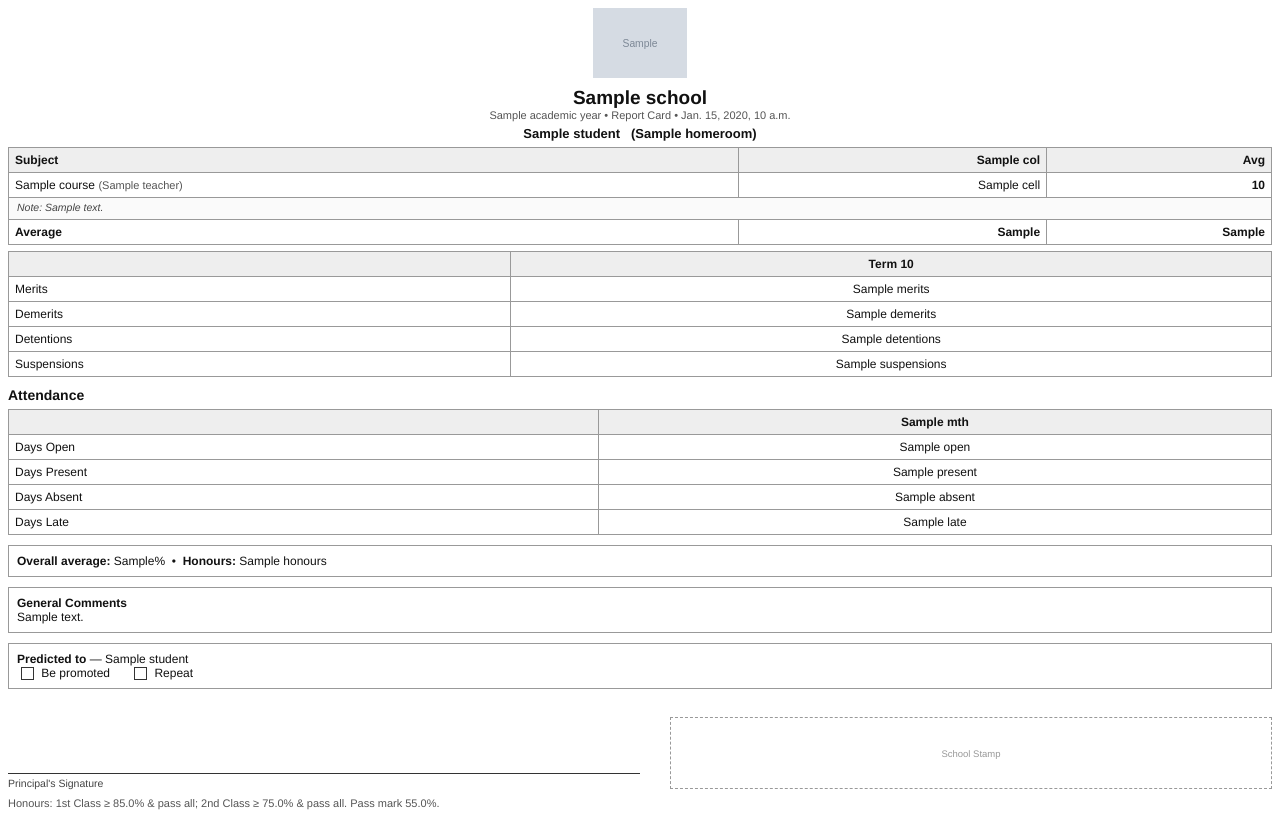
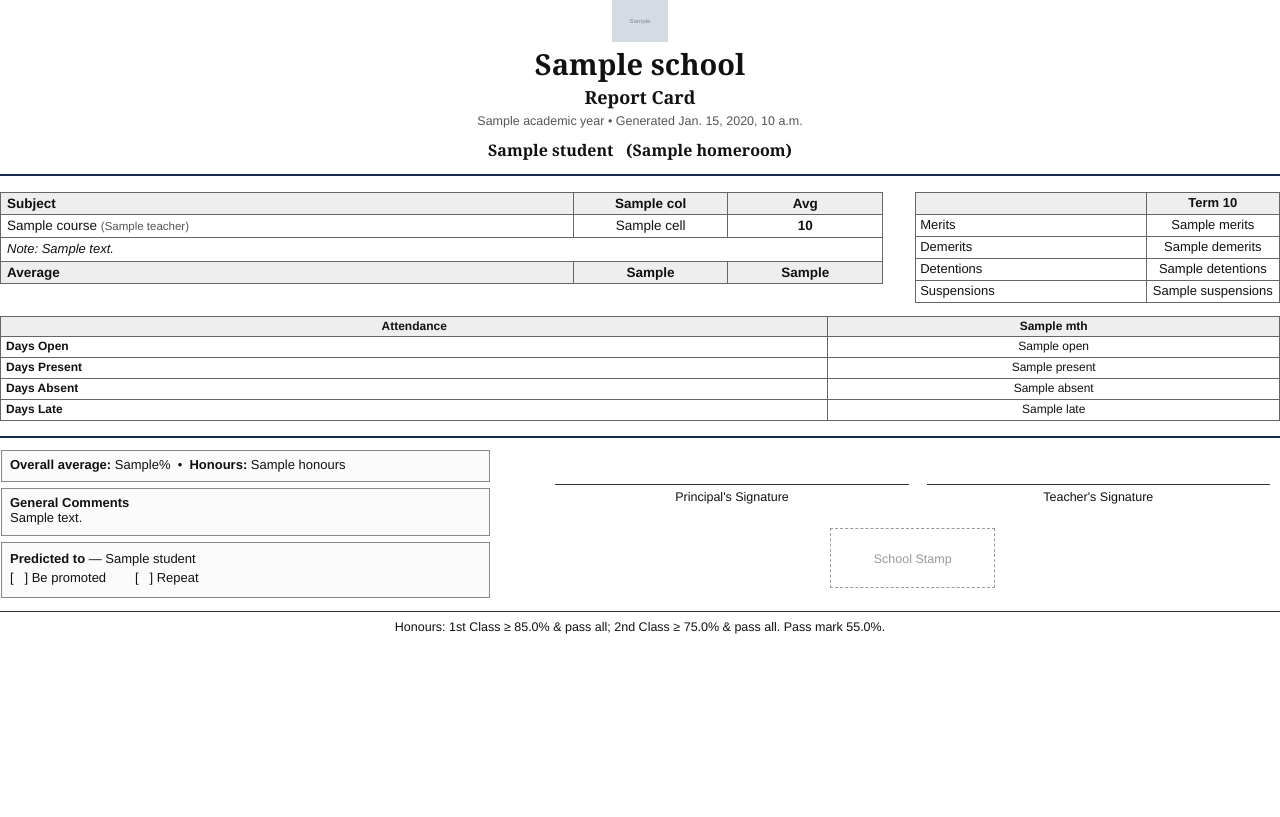
Before and after one commit to MajorWalt/school-management-system, a Django app: template templates/grades/report_card_pdf.html in a window 1280 px wide. After the commit the page ends 634 px from the top, so only its background shows below. Run offline with Django 5.2, Linux system fonts and the light colour scheme; the template is opened without the code that fills it: most values are stand-ins (such as "Sample title", 1, 10 or a date in 2020); grey boxes marked "Sample" are stand-in pictures; parts of the project's set-up code (start-up, migrations or seed data) failed here and were passed over.

Commit message:
Improve report card PDF layout

```diff
--- a/portals/views.py
+++ b/portals/views.py
@@ -166,7 +166,7 @@ def admin_dashboard(request):
         "staff": Staff.objects.filter(school=school, active=True).count(),
         "sections": Section.objects.filter(school=school).count(),
         "absences_today": Attendance.objects.filter(school=school, date=today, status="absent").count(),
-        "report_cards": ReportCard.objects.filter(school=school, status="draft").count(),
+        "report_cards": ReportCard.objects.filter(school=school).count(),
         "merits_this_month": MeritRecord.objects.filter(
             school=school,
             date__month=today.month,
--- a/templates/grades/report_card_pdf.html
+++ b/templates/grades/report_card_pdf.html
@@ -3,31 +3,289 @@
 <head>
 <meta charset="utf-8" />
 <style>
-	@page { size: letter portrait; margin: 1.2cm; }
-	body { font-family: Helvetica, Arial, sans-serif; font-size: 12px; color: #111; }
-	.card { page-break-after: always; }
+	@page {
+		size: letter portrait;
+		margin: 0.55cm 1cm 0.5cm 1cm;
+	}
+
+	body {
+		font-family: Helvetica, Arial, sans-serif;
+		color: #111;
+		font-size: 14px;
+		margin: 0;
+	}
+
+	table {
+		width: 100%;
+		border-collapse: collapse;
+	}
+
+	.card {
+		page-break-after: always;
+	}
+
+	.card:last-child {
+		page-break-after: auto;
+	}
+
 	.center { text-align: center; }
-	.right { text-align: right; }
-	.logo { max-height: 70px; margin-bottom: 6px; }
-	.school { font-size: 19px; font-weight: bold; }
-	.muted { color: #555; font-size: 11px; }
-	h2 { font-size: 14px; margin: 10px 0 4px 0; }
-	table { width: 100%; border-collapse: collapse; margin-top: 6px; }
-	th, td { border: 1px solid #999; padding: 5px 6px; font-size: 12px; }
-	th { background: #eee; text-align: center; white-space: nowrap; }
-	td.subj, th.subj { text-align: left; white-space: normal; }
-	td.num, th.num { text-align: right; white-space: nowrap; }
-	.summary th, .summary td { text-align: center; }
-	.note-row td { text-align: left; font-size: 10.5px; color: #444; font-style: italic; background: #fafafa; border-top: none; padding: 3px 8px 6px 8px; white-space: normal; }
-	.box { border: 1px solid #999; padding: 8px; margin-top: 10px; font-size: 12px; }
-	.tickbox { display: inline-block; width: 11px; height: 11px; border: 1px solid #333; vertical-align: middle; margin: 0 4px; }
-	.sign-area { margin-top: 28px; }
-	.sign-row { display: table; width: 100%; margin-top: 6px; }
-	.sign-col { display: table-cell; width: 50%; vertical-align: bottom; }
-	.sign-line { border-top: 1px solid #333; margin-top: 34px; padding-top: 3px; font-size: 10.5px; color: #444; }
-	.stamp-box { border: 1px dashed #999; height: 70px; width: 140px; display: table-cell; text-align: center; vertical-align: middle; font-size: 9.5px; color: #999; }
+
+	.logo {
+		width: 56px;
+		height: auto;
+	}
+
+	.school {
+		font-family: Georgia, "Times New Roman", serif;
+		font-size: 29px;
+		font-weight: bold;
+		line-height: 1.1;
+		margin-top: 3px;
+	}
+
+	.report-title {
+		font-family: Georgia, "Times New Roman", serif;
+		font-size: 18px;
+		font-weight: bold;
+		margin-top: 5px;
+	}
+
+	.muted {
+		color: #555;
+		font-size: 12.5px;
+	}
+
+	.report-meta {
+		margin-top: 5px;
+	}
+
+	.student-name {
+		margin-top: 11px;
+		font-weight: bold;
+		font-family: Georgia, "Times New Roman", serif;
+		font-size: 16px;
+	}
+
+	.header-line {
+		border-top: 2.5px solid #17284f;
+		margin: 13px 0 16px 0;
+	}
+
+	.top-layout > tbody > tr > td {
+		border: none;
+		padding: 0;
+		vertical-align: top;
+	}
+
+	.grades-wrapper { width: 69%; }
+	.conduct-spacer { width: 2.5%; }
+	.conduct-wrapper { width: 28.5%; }
+
+	.grades-table,
+	.conduct-table,
+	.attendance-table {
+		table-layout: fixed;
+		border-collapse: collapse;
+	}
+
+	.grades-table th,
+	.grades-table td,
+	.conduct-table th,
+	.conduct-table td,
+	.attendance-table th,
+	.attendance-table td {
+		border: 1px solid #666;
+		vertical-align: middle;
+		line-height: 1.15;
+	}
+
+	.grades-table th {
+		background: #eee;
+		font-size: 13.5px;
+		font-weight: bold;
+		padding: 3px 6px;
+	}
+
+	.grades-table td {
+		font-size: 13.5px;
+		padding: 3px 6px;
+	}
+
+	.grades-table .subj {
+		width: 57%;
+		text-align: left;
+	}
+
+	.grades-table .num {
+		width: 14.33%;
+		text-align: center;
+	}
+
+	.grades-table .muted {
+		font-size: 11.5px;
+		color: #555;
+	}
+
+	.note-cell {
+		font-size: 13px !important;
+		padding: 4px 6px !important;
+		background: #fff;
+		text-align: left;
+		font-style: italic;
+	}
+
+	.grades-table .average-row td {
+		background: #eee;
+		font-weight: bold;
+	}
+
+	.conduct-table th {
+		background: #eee;
+		font-size: 13px;
+		font-weight: bold;
+		padding: 3px 4px;
+	}
+
+	.conduct-table td {
+		font-size: 13px;
+		padding: 3px 4px;
+	}
+
+	.conduct-table th:first-child,
+	.conduct-table td:first-child {
+		width: 64%;
+		text-align: left;
+	}
+
+	.conduct-table .conduct-value {
+		width: 36%;
+		text-align: center;
+	}
+
+	.attendance-table {
+		margin-top: 13px;
+	}
+
+	.attendance-table th,
+	.attendance-table td {
+		font-size: 12px;
+		padding: 3px 3px;
+		text-align: center;
+	}
+
+	.attendance-table th {
+		background: #eee;
+		font-weight: bold;
+	}
+
+	.attendance-table th:first-child,
+	.attendance-table td:first-child {
+		width: 16%;
+		font-weight: bold;
+		text-align: left;
+		padding-left: 5px;
+		white-space: nowrap;
+	}
+
+	.attendance-table .attendance-month {
+		width: 8.4%;
+	}
+
+	.attendance-table th:first-child {
+		text-align: center;
+	}
+
+	.attendance-label {
+		white-space: nowrap;
+		font-size: 11.5px;
+		padding-left: 2px !important;
+		padding-right: 2px !important;
+	}
+
+	.footer-table {
+		margin-top: 15px;
+		border-top: 2.5px solid #17284f;
+		page-break-inside: avoid;
+	}
+
+	.footer-table > tbody > tr > td {
+		border: none;
+		vertical-align: top;
+		padding-top: 12px;
+	}
+
+	.footer-left {
+		width: 40.5%;
+		padding-right: 28px;
+	}
+
+	.footer-right {
+		width: 59.5%;
+		padding-left: 28px;
+	}
+
+	.box {
+		border: 1px solid #888;
+		padding: 6px 8px;
+		margin-top: 6px;
+		font-size: 13px;
+		background: #fbfbfb;
+		box-sizing: border-box;
+	}
+
+	.box:first-child {
+		margin-top: 0;
+	}
+
+	.average-box {
+		min-height: 32px;
+	}
+
+	.comments-box {
+		min-height: 48px;
+	}
+
+	.placement-box {
+		min-height: 56px;
+		line-height: 1.5;
+	}
+
+	.signature-table td {
+		border: none;
+		text-align: center;
+		padding: 34px 9px 0 9px;
+		font-size: 12.5px;
+	}
+
+	.signature-line {
+		border-top: 1px solid #333;
+		padding-top: 5px;
+		white-space: nowrap;
+	}
+
+	.stamp-box {
+		border: 1px dashed #999;
+		height: 60px;
+		line-height: 60px;
+		width: 165px;
+		display: inline-block;
+		text-align: center;
+		font-size: 12.5px;
+		color: #999;
+		box-sizing: border-box;
+	}
+
+	.honours-footer {
+		text-align: center;
+		font-size: 12.5px;
+		margin-top: 12px;
+		border-top: 1px solid #333;
+		padding-top: 8px;
+		page-break-inside: avoid;
+	}
 </style>
 </head>
+
 <body>
 {% for card in cards %}
 <div class="card">
@@ -35,12 +293,17 @@
 	<div class="center">
 		{% if school_logo %}<img src="{{ school_logo.url }}" class="logo" />{% endif %}
 		<div class="school">{{ school.name }}</div>
-		<div class="muted">{{ academic_year.name }} &bull; Report Card &bull; {{ today }}</div>
-		<div style="margin-top:5px;font-weight:bold;font-size:13px;">{{ card.student.get_full_name }} &nbsp; ({{ card.student.homeroom }})</div>
+		<div class="report-title">Report Card</div>
+		<div class="muted report-meta">{{ academic_year.name }} &bull; Generated {{ today }}</div>
+		<div class="student-name">{{ card.student.get_full_name }} &nbsp; ({{ card.student.homeroom }})</div>
 	</div>
 
-	<!-- Grades -->
-	<table>
+	<div class="header-line"></div>
+
+	<table class="top-layout">
+		<tr>
+			<td class="grades-wrapper">
+				<table class="grades-table">
 					<thead>
 						<tr>
 							<th class="subj">Subject</th>
@@ -58,86 +321,100 @@
 							<td class="num"><b>{{ row.avg_display }}</b></td>
 						</tr>
 						{% if row.teacher_note %}
-			<tr class="note-row">
-				<td colspan="{{ card.columns|length|add:2 }}">Note: {{ row.teacher_note }}</td>
+						<tr>
+							<td class="note-cell" colspan="{{ card.columns|length|add:2 }}">Note: {{ row.teacher_note }}</td>
 						</tr>
 						{% endif %}
 						{% endfor %}
-			<tr>
+						<tr class="average-row">
 							<td class="subj"><b>Average</b></td>
 							{% for c in card.col_averages_display %}<td class="num"><b>{{ c }}</b></td>{% endfor %}
 							<td class="num"><b>{{ card.overall_display }}</b></td>
 						</tr>
 					</tbody>
 				</table>
+			</td>
 
-	<!-- Conduct -->
-	<table class="summary">
+			<td class="conduct-spacer"></td>
+
+			<td class="conduct-wrapper">
+				<table class="conduct-table">
 					<thead>
 						<tr>
-				<th style="text-align:left;">&nbsp;</th>
-				{% for c in card.conduct %}<th>Term {{ c.term }}</th>{% endfor %}
+							<th></th>
+							{% for c in card.conduct %}<th class="conduct-value">Term {{ c.term }}</th>{% endfor %}
 						</tr>
 					</thead>
 					<tbody>
-			<tr><td style="text-align:left;">Merits</td>{% for c in card.conduct %}<td>{{ c.merits }}</td>{% endfor %}</tr>
-			<tr><td style="text-align:left;">Demerits</td>{% for c in card.conduct %}<td>{{ c.demerits }}</td>{% endfor %}</tr>
-			<tr><td style="text-align:left;">Detentions</td>{% for c in card.conduct %}<td>{{ c.detentions }}</td>{% endfor %}</tr>
-			<tr><td style="text-align:left;">Suspensions</td>{% for c in card.conduct %}<td>{{ c.suspensions }}</td>{% endfor %}</tr>
+						<tr><td>Merits</td>{% for c in card.conduct %}<td class="conduct-value">{{ c.merits }}</td>{% endfor %}</tr>
+						<tr><td>Demerits</td>{% for c in card.conduct %}<td class="conduct-value">{{ c.demerits }}</td>{% endfor %}</tr>
+						<tr><td>Detentions</td>{% for c in card.conduct %}<td class="conduct-value">{{ c.detentions }}</td>{% endfor %}</tr>
+						<tr><td>Suspensions</td>{% for c in card.conduct %}<td class="conduct-value">{{ c.suspensions }}</td>{% endfor %}</tr>
 					</tbody>
 				</table>
+			</td>
+		</tr>
+	</table>
 
-	<!-- Attendance -->
 	{% if card.attendance %}
-	<h2>Attendance</h2>
-	<table class="summary">
+	<table class="attendance-table">
 		<thead>
-			<tr><th style="text-align:left;">&nbsp;</th>{% for mth in card.attendance %}<th>{{ mth.label }}</th>{% endfor %}</tr>
+			<tr>
+				<th class="attendance-label">Attendance</th>
+				{% for mth in card.attendance %}<th class="attendance-month">{{ mth.label }}</th>{% endfor %}
+			</tr>
 		</thead>
 		<tbody>
-			<tr><td style="text-align:left;">Days Open</td>{% for mth in card.attendance %}<td>{{ mth.open }}</td>{% endfor %}</tr>
-			<tr><td style="text-align:left;">Days Present</td>{% for mth in card.attendance %}<td>{{ mth.present }}</td>{% endfor %}</tr>
-			<tr><td style="text-align:left;">Days Absent</td>{% for mth in card.attendance %}<td>{{ mth.absent }}</td>{% endfor %}</tr>
-			<tr><td style="text-align:left;">Days Late</td>{% for mth in card.attendance %}<td>{{ mth.late }}</td>{% endfor %}</tr>
+			<tr><td>Days Open</td>{% for mth in card.attendance %}<td class="attendance-month">{{ mth.open }}</td>{% endfor %}</tr>
+			<tr><td>Days Present</td>{% for mth in card.attendance %}<td class="attendance-month">{{ mth.present }}</td>{% endfor %}</tr>
+			<tr><td>Days Absent</td>{% for mth in card.attendance %}<td class="attendance-month">{{ mth.absent }}</td>{% endfor %}</tr>
+			<tr><td>Days Late</td>{% for mth in card.attendance %}<td class="attendance-month">{{ mth.late }}</td>{% endfor %}</tr>
 		</tbody>
 	</table>
 	{% endif %}
 
-	<div class="box">
+	<table class="footer-table">
+		<tr>
+			<td class="footer-left">
+				<div class="box average-box">
 					<b>Overall average:</b> {{ card.overall_display }}%
 					{% if card.honours %} &nbsp;&bull;&nbsp; <b>Honours:</b> {{ card.honours }}{% endif %}
 				</div>
 
-	<div class="box">
+				<div class="box comments-box">
 					<b>General Comments</b><br/>
 					{{ card.comment }}
 				</div>
 
-	<div class="box">
+				<div class="box placement-box">
 					{% if term_number == 3 %}
 					<b>Student Placement</b> — {{ card.student.get_full_name }}<br/>
-		<span class="tickbox"></span> Will be promoted &nbsp;&nbsp; <span class="tickbox"></span> On probation &nbsp;&nbsp; <span class="tickbox"></span> Will repeat
+					[ &nbsp; ] Will be promoted<br/>
+					[ &nbsp; ] On probation, will be promoted<br/>
+					[ &nbsp; ] Will repeat
 					{% else %}
 					<b>Predicted to</b> — {{ card.student.get_full_name }}<br/>
-		<span class="tickbox"></span> Be promoted &nbsp;&nbsp;&nbsp;&nbsp; <span class="tickbox"></span> Repeat
+					[ &nbsp; ] Be promoted &nbsp;&nbsp;&nbsp;&nbsp;&nbsp;&nbsp; [ &nbsp; ] Repeat
 					{% endif %}
 				</div>
+			</td>
 
-	<!-- Stamp & Signature -->
-	<div class="sign-area">
-		<div class="sign-row">
-			<div class="sign-col">
-				<div class="sign-line">Principal's Signature</div>
-			</div>
-			<div class="sign-col right" style="padding-left: 30px;">
-				<div style="display:table; width:100%;">
+			<td class="footer-right">
+				<table class="signature-table">
+					<tr>
+						<td><div class="signature-line">Principal's Signature</div></td>
+						<td><div class="signature-line">Teacher's Signature</div></td>
+					</tr>
+				</table>
+
+				<div style="text-align:center; margin-top:24px;">
 					<div class="stamp-box">School Stamp</div>
 				</div>
-			</div>
-		</div>
-	</div>
+			</td>
+		</tr>
+	</table>
 
-	<div class="muted" style="margin-top:8px;">
+	<div class="honours-footer">
 		Honours: 1st Class &ge; 85.0% &amp; pass all; 2nd Class &ge; 75.0% &amp; pass all. Pass mark 55.0%.
 	</div>
 
```
Also changed, not shown: grades/report_views.py (+21 -2 lines). Lines whose indentation alone changed are shown as unchanged.
